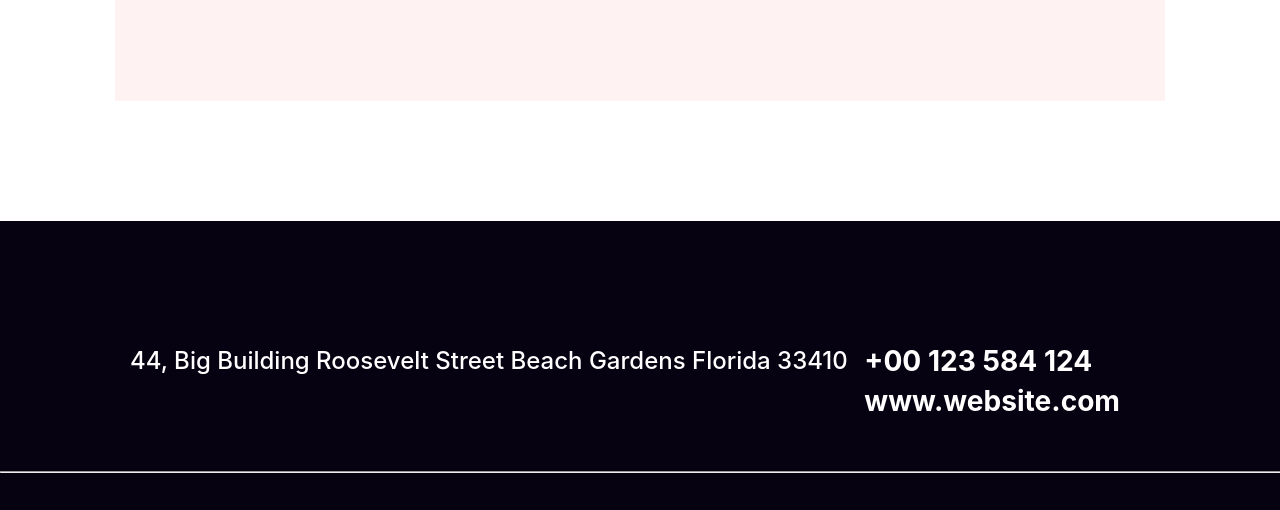
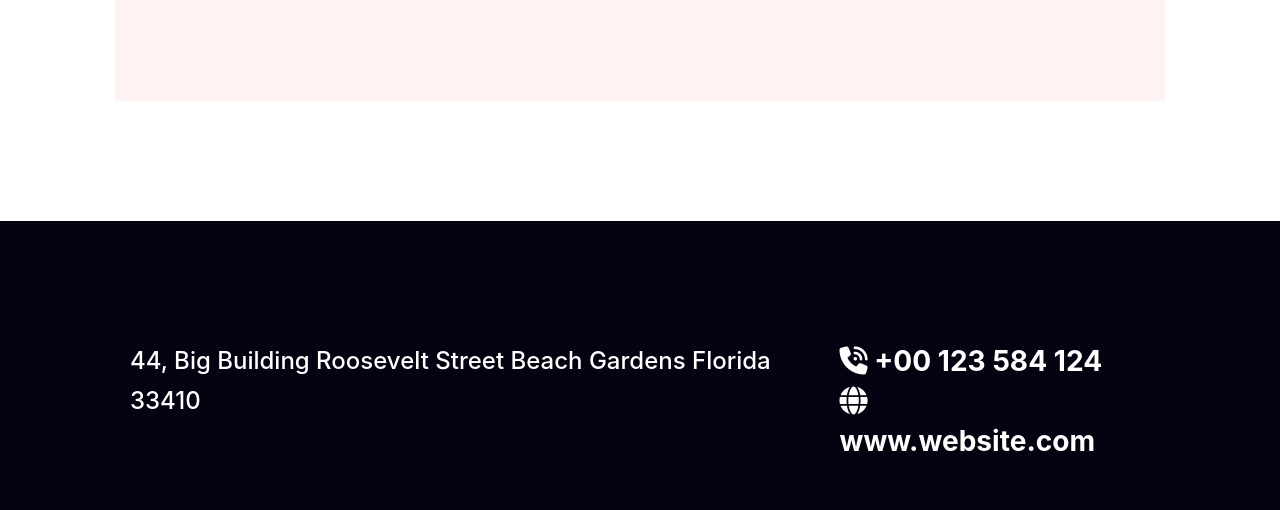
Before and after one commit to MdRakibul726/New-Assignment, a plain HTML site: page index.html in a window 1280 px wide. Shown: the part 5267-5777 px from the top of the page. Drawn offline with Linux system fonts and the light colour scheme.

Commit message:
footer icon added

```diff
--- a/index.html
+++ b/index.html
@@ -12,6 +12,7 @@
     />
 
     <link rel="stylesheet" href="styles/portfolio.css" />
+    <script src="https://kit.fontawesome.com/52f9da71fe.js" crossorigin="anonymous"></script>
   </head>
   <body>
     <header>
@@ -97,20 +98,6 @@
           </div>
         </div>
       </section>
-
-      <!-- <section>
-        <div class="sub container">
-           <div>
-            <img class="email"src="images/Group 61.png" alt="">
-           </div>
-           <div>
-            <h3 class="newsleter container">Subscribe Newsletter</h3>
-            <p class="sit container">
-              Dolor sit amet consectetur. Consequat eget consectetur maecenas sed molestie malesuada. Ipsum sed sodales risus ut pellentesque vel euismod.
-            </p>
-           </div>
-        </div> -->
-
       <section id="newsletter">
         <div class="container newsletter-main">
           <div>
@@ -139,8 +126,8 @@
               Beach Gardens Florida 33410</h3>
             </div>
             <div class="color">
-              <h3>+00 123 584 124</h3>
-              <h3>www.website.com</h3>
+              <h3><i class="fa-solid fa-phone-volume"></i> +00 123 584 124</h3>
+              <h3><i class="fa-solid fa-globe"></i>www.website.com</h3>
             </div>
         </div>
         <hr>
```
